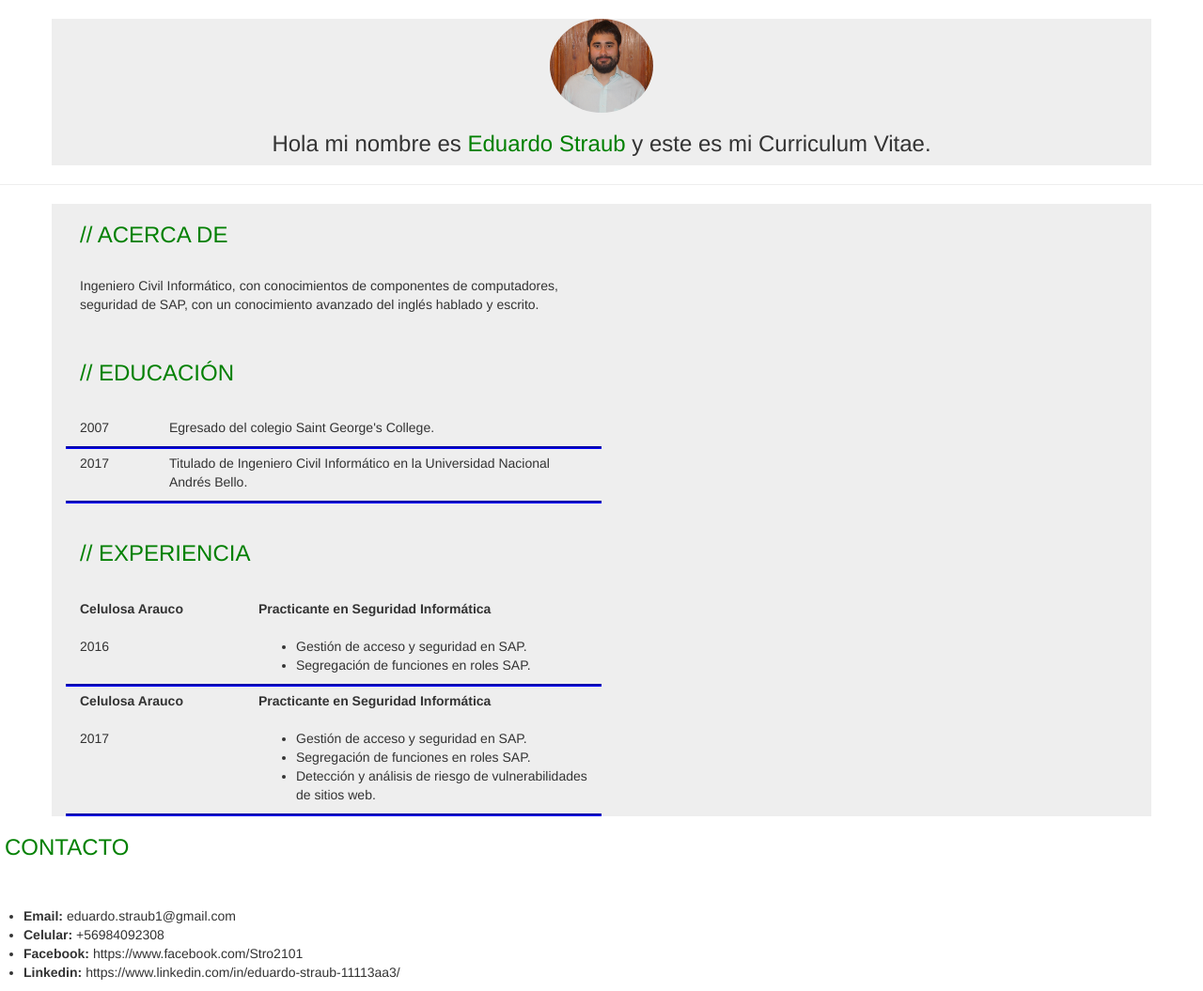
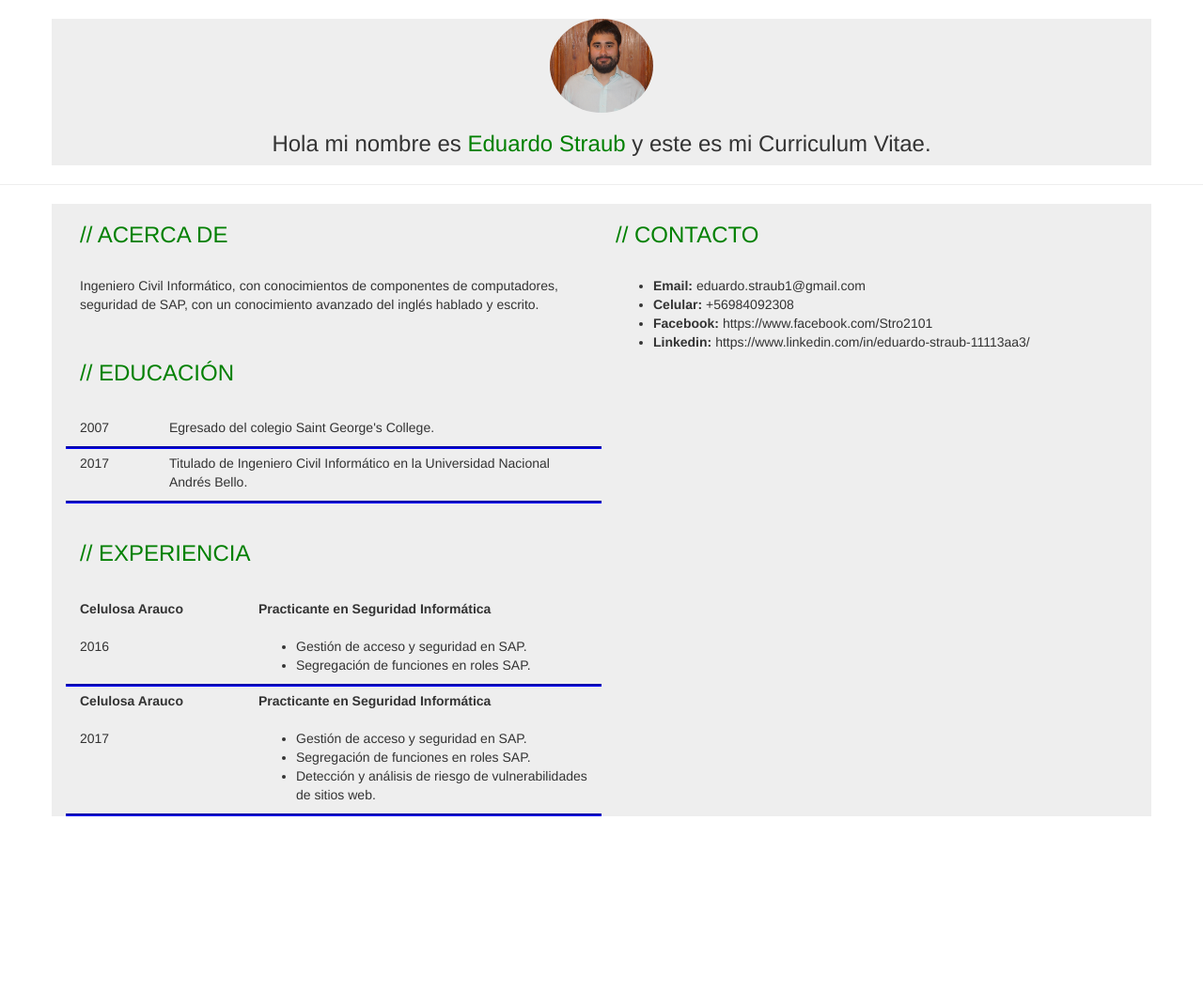
Before and after one commit to Stro21/E3CP2A1, a website: page public_html/index.html in a window 1280 px wide. Shown: the top 1055 px of the page at 94% size. After the commit the page ends 869 px from the top, so only its background shows below. Drawn offline with nearby package versions, Linux system fonts and the light colour scheme.

Commit message:
Update index.html
Se ordenaron las cosas.

```diff
--- a/public_html/index.html
+++ b/public_html/index.html
@@ -95,12 +95,9 @@ and open the template in the editor.
             </div>
           </div>
         </div>
-      </div>
-
-      <div class="row">
-        <div class="col-md-12 col-lg-12 col-sm-12">
+        <div class="col-md-6 col-lg-6 col-sm-6">
           <h3 class="verde">// CONTACTO</h3>
-          <br><br>
+          <br>
           <ul>
             <li><b>Email: </b>eduardo.straub1@gmail.com</li>
             <li><b>Celular: </b>+56984092308</li>
```
